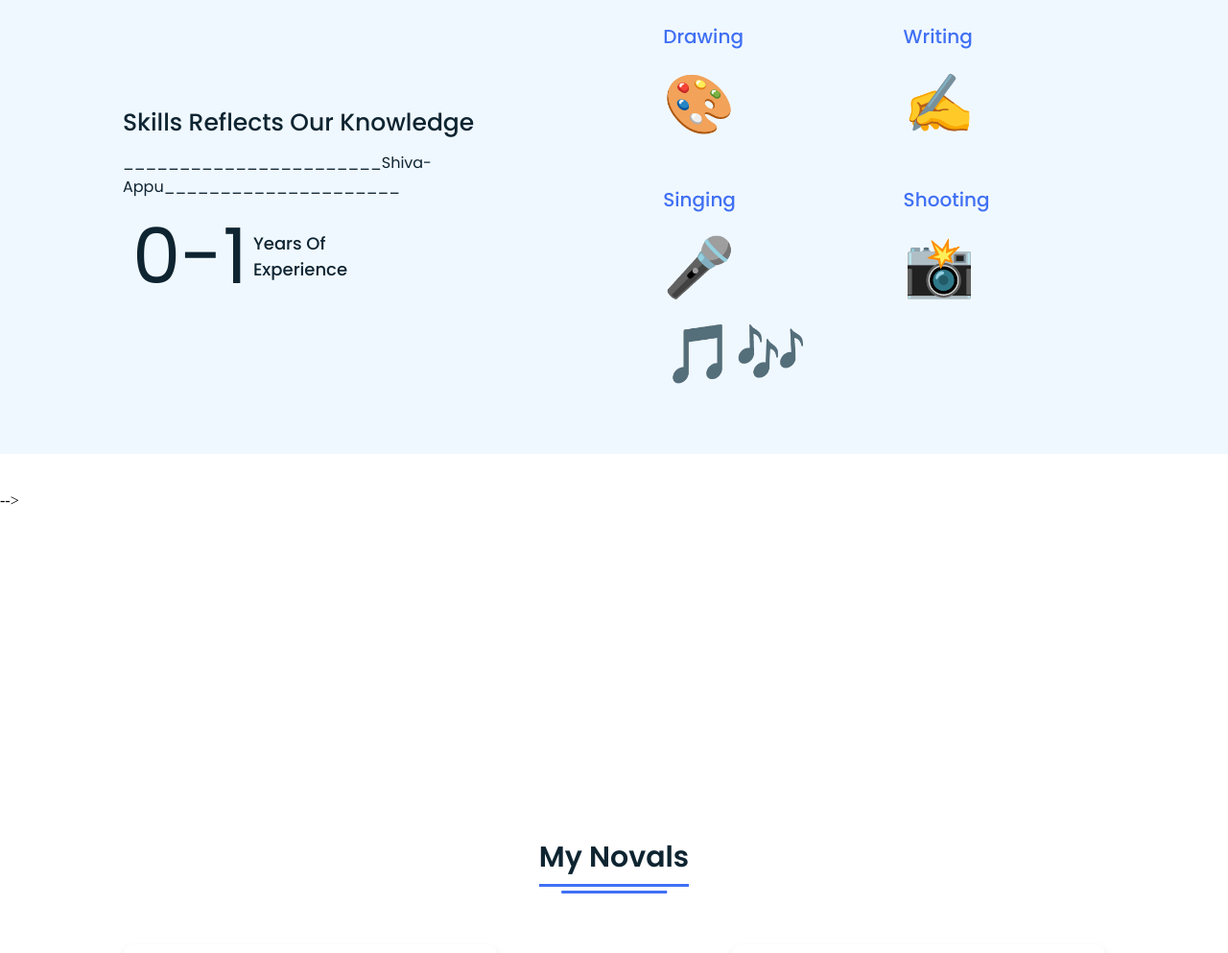
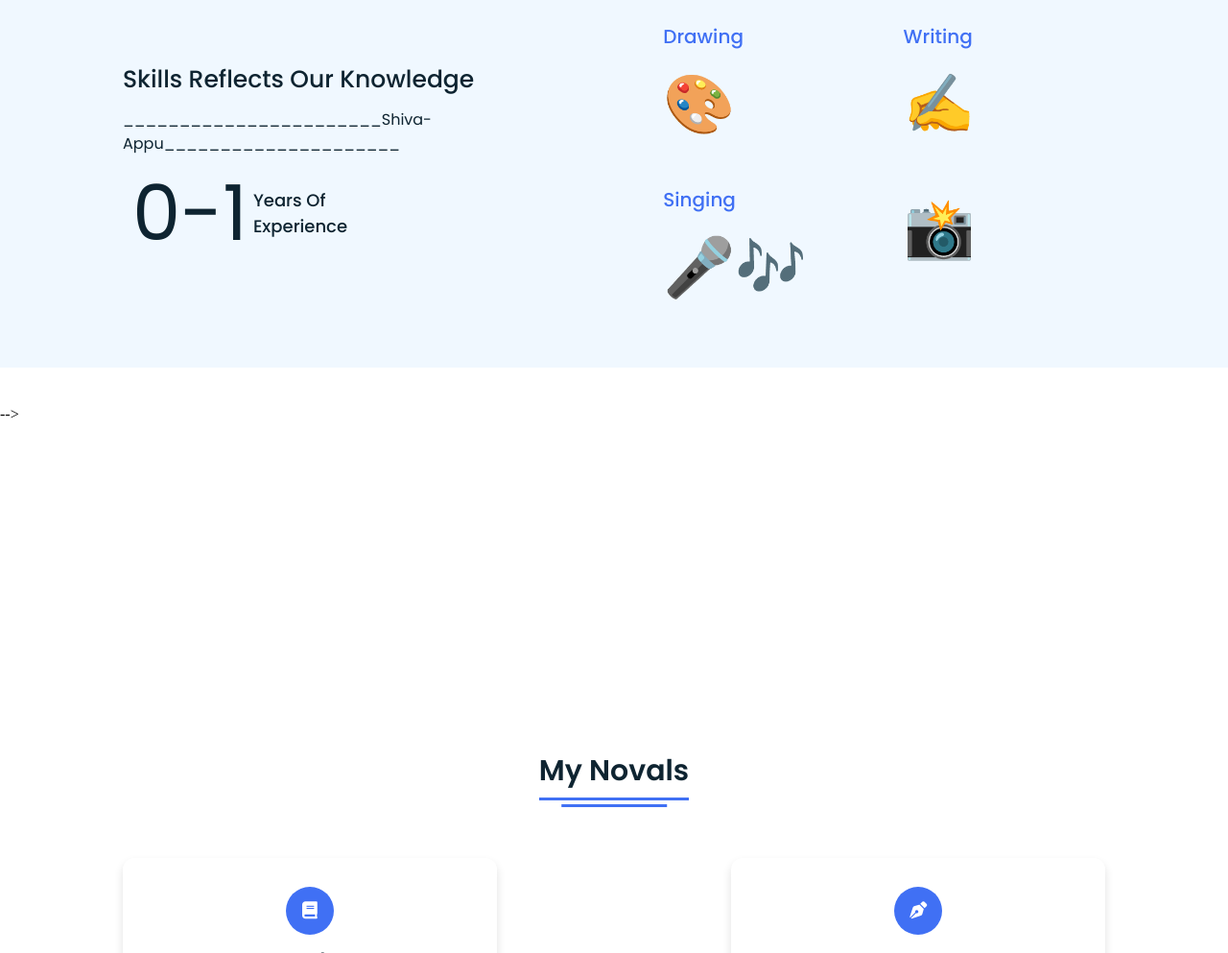
Before and after one commit to Shiva-akshay/Shekarshiva-Akshayappu, a plain HTML site: page index.html in a window 1280 px wide. Shown: the part 2123-3116 px from the top of the page at 96% size. Drawn offline with Linux system fonts and the light colour scheme.

Commit message:
Update index.html

```diff
--- a/index.html
+++ b/index.html
@@ -122,11 +122,11 @@
           </div>
           <div class="box">
             <div class="topic">Singing</div>
-            <div class="per">🎤🎵🎶</div>
+            <div class="per">🎤🎶</div>
           </div>
           <div class="box">
-            <div class="topic">Shooting</div>
-            <div class="per">📸</div>
+            <div class="topic"><spacer></spacer><Shooting</div>
+            <div class="per"><spacer></spacer>📸</div>
           </div>
         </div>
       </div>
```
